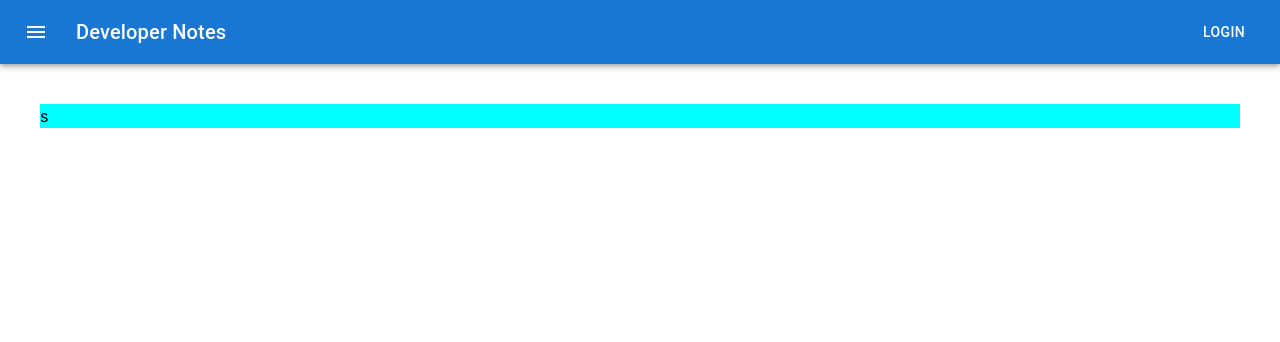
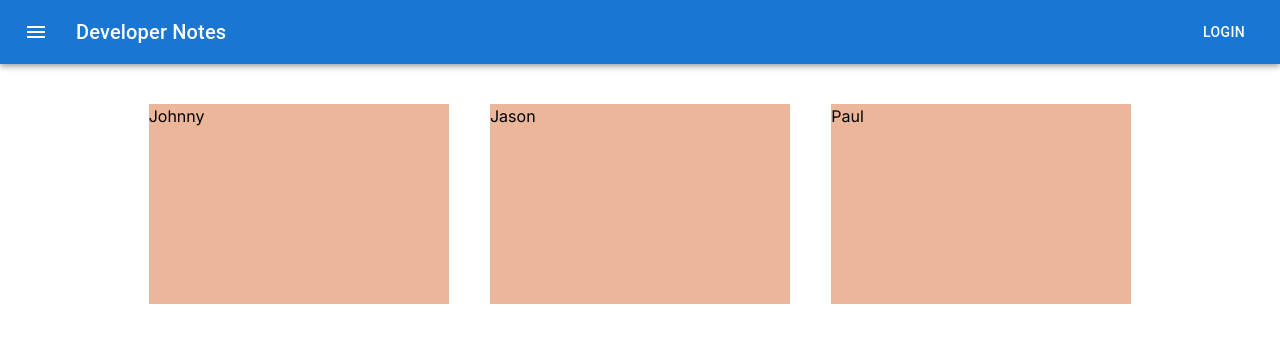
Before and after one commit to Gyu-Yeon/Blog-Project, a Next.js app: page /notes in a window 1280 px wide. Shown: the top 342 px of the page. Built offline with nearby package versions, Linux system fonts and the light colour scheme.

Commit message:
main page6

```diff
--- a/src/app/globals.css
+++ b/src/app/globals.css
@@ -39,8 +39,47 @@
 
 .notes-container {
   display: flex;
-  justify-content: space-between;
-  min-width: 300px;
-  max-width: 1200px;
-  background-color: aqua;
+  justify-content: space-around;
+  width: 80%;
 }
+
+.notes-item {
+  width: 300px;
+  height: 200px;
+  background-color: #ebb699;
+}
+
+@media all and (min-width: 1024px) and (max-width: 1279px) {
+  .main-container {
+    width: 100vw;
+    height: 100vh;
+    display: flex;
+  }
+}
+
+/* 테블릿 가로 (해상도 768px ~ 1023px)*/
+/* @media all and (min-width: 768px) and (max-width: 1023px) {
+  .main-container {
+    width: 100vw;
+    height: 100vh;
+    display: flex;
+  }
+} */
+
+/* 모바일 가로 & 테블릿 세로 (해상도 480px ~ 767px)*/
+/* @media all and (min-width: 480px) and (max-width: 767px) {
+  .main-container {
+    width: 100vw;
+    height: 100vh;
+    display: flex;
+  }
+} */
+
+/* 모바일 세로 (해상도 ~ 479px)*/
+/* @media all and (max-width: 479px) {
+  .main-container {
+    width: 100vw;
+    height: 100vh;
+    display: flex;
+  }
+} */
--- a/src/app/notes/page.tsx
+++ b/src/app/notes/page.tsx
@@ -1,9 +1,16 @@
-import ButtonAppBar from "../AppBar";
-
 export default function Notes() {
+  const data = [{ name: "Johnny" }, { name: "Jason" }, { name: "Paul" }];
   return (
     <div className="notes">
-      <div className="notes-container mt-10 m-auto">s</div>
+      <div className="notes-container mt-10 m-auto d-flex">
+        {data.map((item, i) => {
+          return (
+            <div className="notes-item" key={i}>
+              <span>{item.name}</span>
+            </div>
+          );
+        })}
+      </div>
     </div>
   );
 }
```
